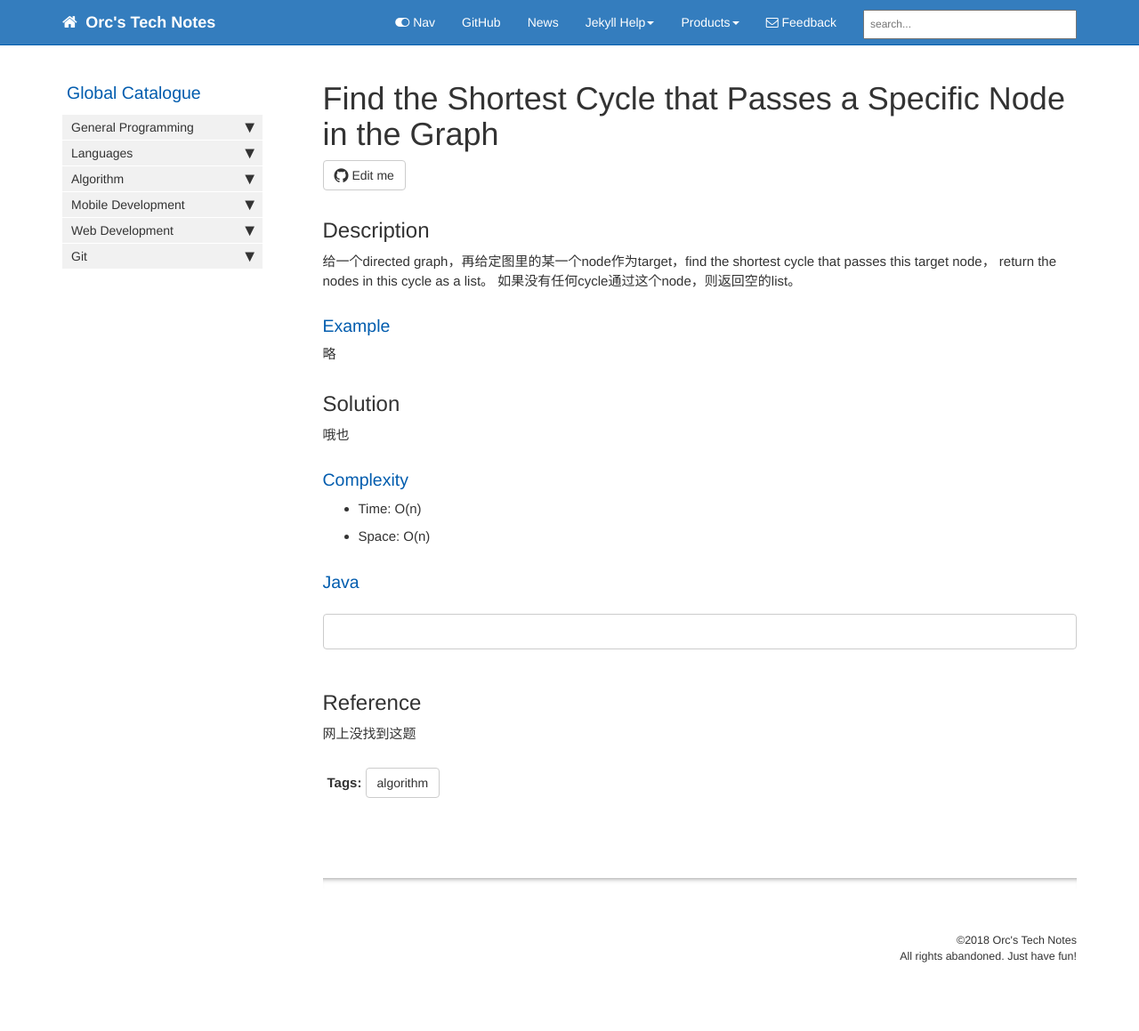
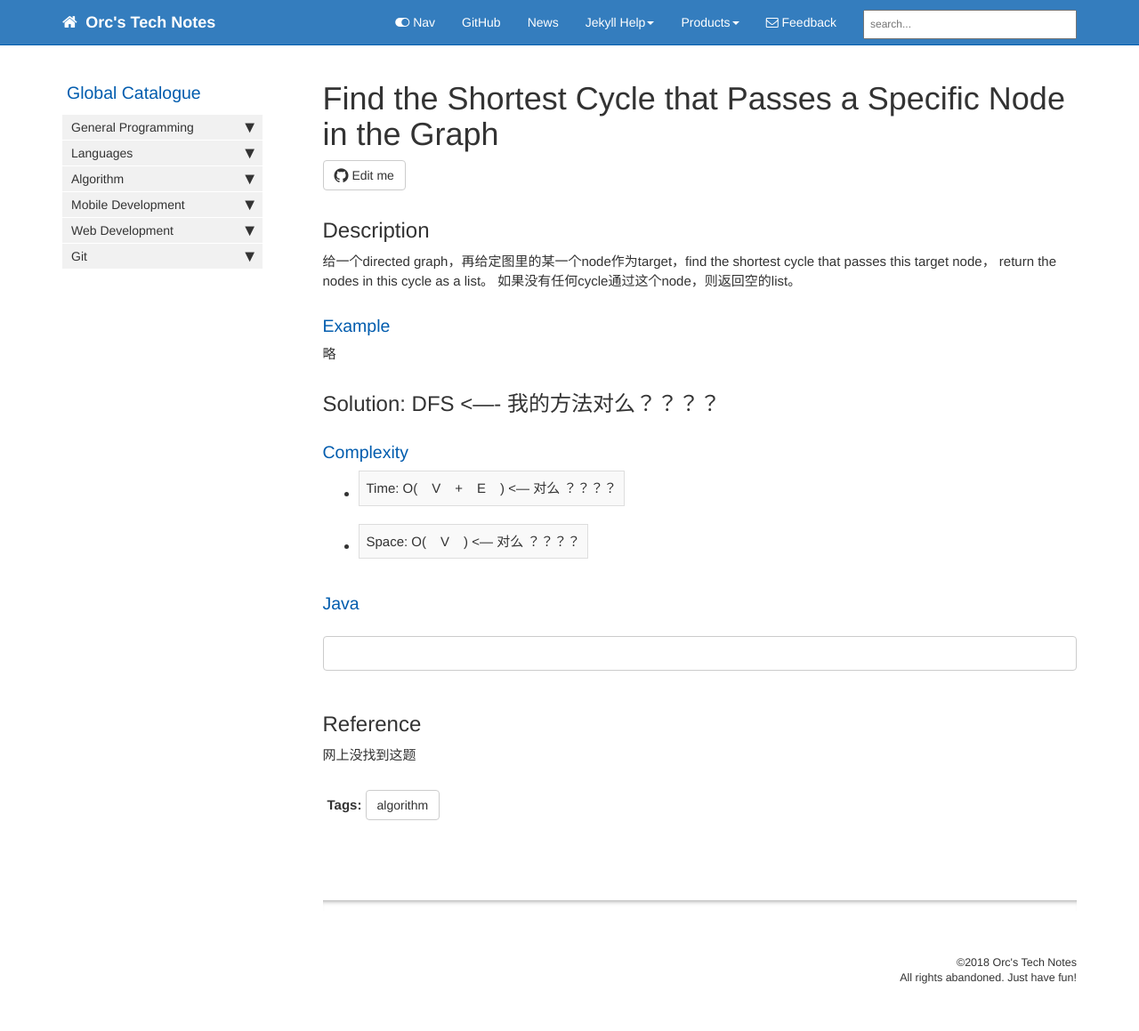
Before and after one commit to HungryOrc/hungryorc.github.io, a Jekyll site: the page built from pages/algorithm/algorithm_shortest_cycle_passing_target_node.md, in a window 1280 px wide. Shown: the whole page at 89% size. Built offline with Jekyll 4.4.1, drawn with Linux system fonts in a browser that asks for light colours; nearby versions of some CDN libraries; comment, search, counter and statistics services are not loaded; before the commit the page ends 1135 px from its top, so only the background shows below that.

Commit message:
Update algorithm_shortest_cycle_passing_target_node.md

````diff
--- a/pages/algorithm/algorithm_shortest_cycle_passing_target_node.md
+++ b/pages/algorithm/algorithm_shortest_cycle_passing_target_node.md
@@ -17,12 +17,11 @@ return the nodes in this cycle as a list。
 ### Example
 略
 
-## Solution
-哦也
+## Solution: DFS <---- 我的方法对么？？？？
 
 ### Complexity
-* Time: O(n)
-* Space: O(n)
+* Time: O(|V| + |E|) <--- 对么 ？？？？
+* Space: O(|V|) <--- 对么 ？？？？
 
 ### Java
 ```java
````
